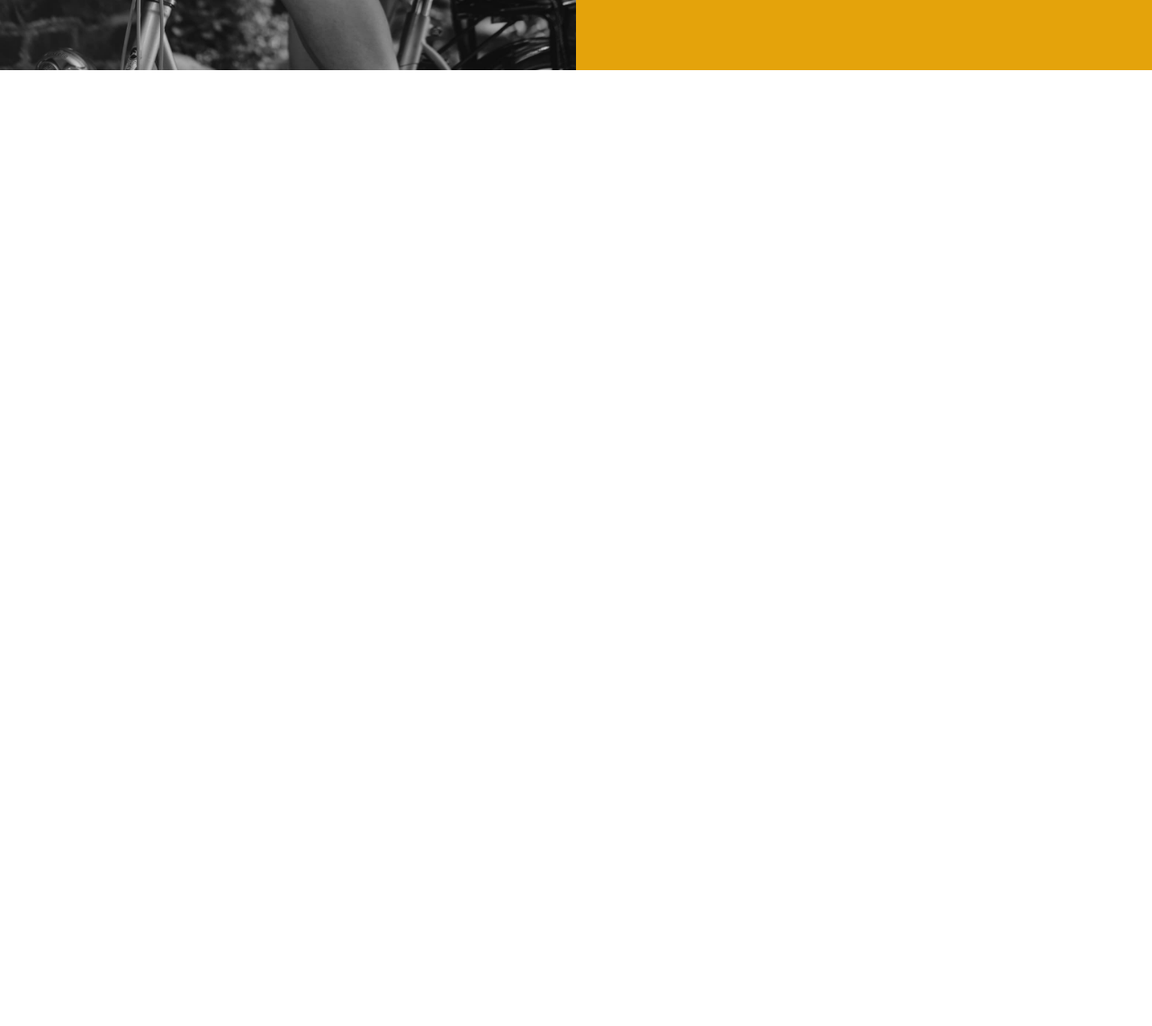
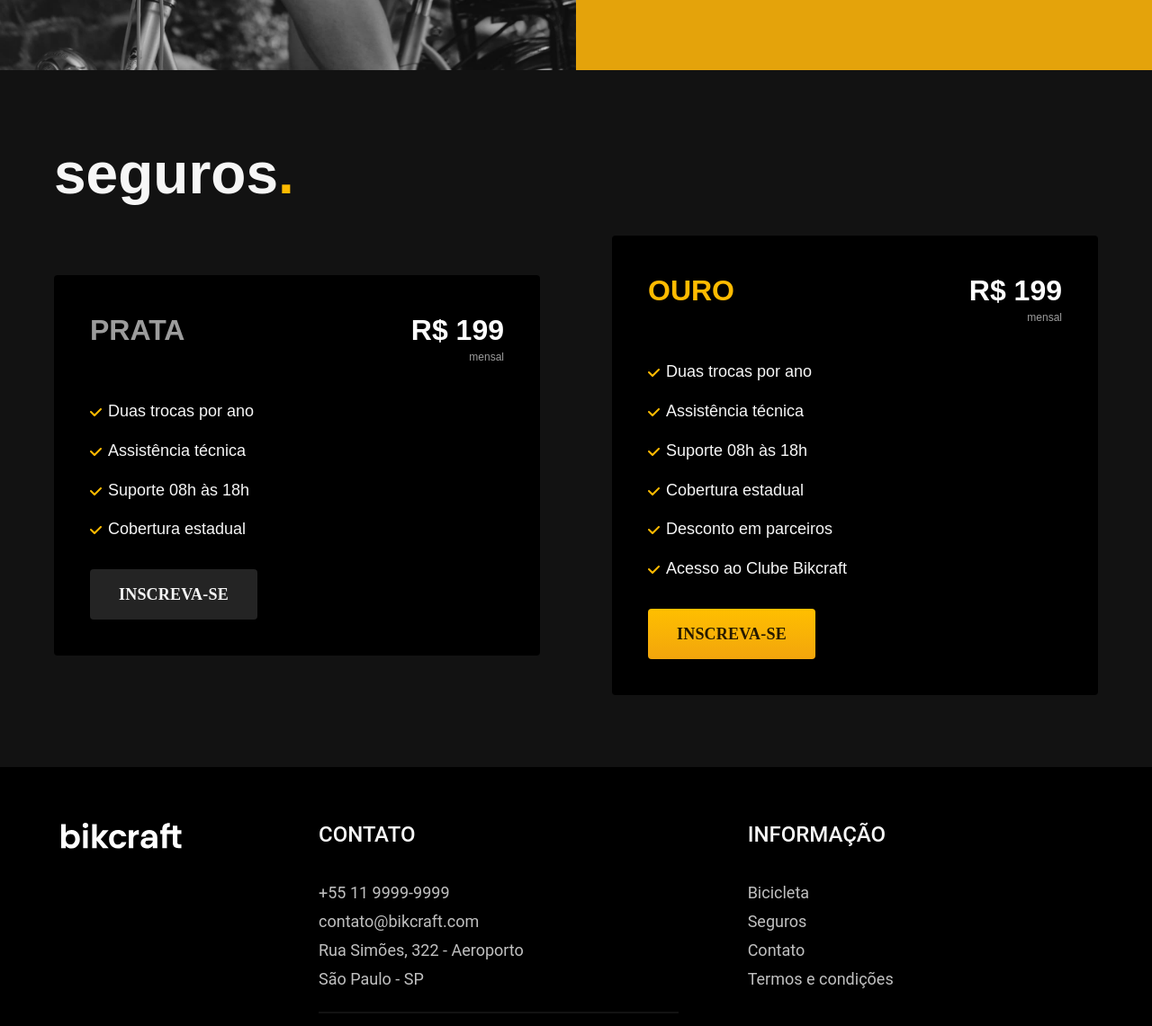
Before and after one commit to lopesmath/bikecraft, a plain HTML site: page index.html in a window 1280 px wide. Shown: the part 3478-4619 px from the top of the page at 90% size. Before the commit the page ends 3556 px from the top, so only its background shows below. Drawn offline with Linux system fonts and the light colour scheme.

Commit message:
homepage

```diff
--- /dev/null
+++ b/css/global/footer.css
@@ -0,0 +1,54 @@
+.footer {
+  padding: 60px 28px;
+  display: grid;
+  grid-template-columns: 3fr 5fr 4fr;
+}
+
+.footer-redes {
+  display: flex;
+  gap: 28px;
+}
+
+.footer h3 {
+  margin-bottom: 32px;
+}
+
+.footer ul {
+  margin-bottom: 1rem;
+}
+
+.footer-contato li:nth-child(2):after,
+.footer-contato li:nth-child(3):after {
+  content: "";
+  height: 2px;
+  margin: 20px 0;
+  width: 400px;
+  background: var(--cor-g1);
+  display: block;
+}
+
+.footer-bg p {
+  padding-bottom: 1.5rem;
+  text-align: center;
+}
+
+@media (max-width: 1000px) {
+  .footer {
+    grid-template-columns: 1fr 1fr;
+  }
+  .footer img {
+    grid-column: 1 / -1;
+    margin-bottom: 2rem;
+  }
+}
+
+@media (max-width: 600px) {
+  .footer {
+    grid-template-columns: 1fr;
+    gap: 1rem;
+  }
+  .footer-contato li:nth-child(2):after,
+  .footer-contato li:nth-child(3):after {
+    width: 300px;
+  }
+}
--- /dev/null
+++ b/css/home.css/seguros.css
@@ -0,0 +1,74 @@
+.seguros-bg {
+  padding: 5rem 0;
+}
+.seguros-bg h2 {
+  margin-bottom: 32px;
+}
+
+.seguros {
+  display: grid;
+  grid-template-columns: repeat(2, 1fr);
+  align-items: center;
+  gap: 80px;
+}
+.seguro-card {
+  border-radius: 0.25rem;
+  padding: 2.5rem 2.5rem;
+  max-width: 35rem;
+  display: grid;
+  grid-template-columns: 1fr auto;
+  grid-template-rows: 100px auto auto;
+  gap: 0;
+  justify-items: start;
+  align-items: start;
+}
+
+.seguro-card .button,
+.button2 {
+  align-self: end;
+  grid-row: 3;
+  grid-column: 1 / -1;
+}
+
+.seguro-card h3 {
+  margin-bottom: 60px;
+  columns: 1;
+}
+
+.seguro-card li {
+  margin-bottom: 20px;
+  list-style: url(/img/icones/lista.svg);
+  list-style-position: inside;
+}
+
+.seguro-card li:last-child {
+  margin-bottom: 32px;
+}
+
+.seguro-card-valor {
+  grid-column: 2;
+  grid-row: 1;
+  justify-self: end;
+}
+.seguro-card-valor span {
+  display: block;
+  text-align: end;
+}
+
+@media (max-width: 1000px) {
+  .seguros {
+    grid-template-columns: 1fr;
+    justify-items: center;
+    gap: 40px;
+  }
+}
+
+@media (max-width: 450px) {
+  .seguros {
+    max-width: none;
+    padding-left: 0;
+    padding-right: 0;
+  }
+  .seguro-card {
+  }
+}
--- a/css/style.css
+++ b/css/style.css
@@ -5,12 +5,14 @@
 @import url(/css/utilities/components.css);
 @import url(/css/utilities/spacing.css);
 @import url(/css/global/header.css);
+@import url(/css/global/footer.css);
 
 /* homepage */
 @import url(/css/home.css/intro.css);
 @import url(/css/home.css/tecnologia.css);
 @import url(/css/home.css/parceiros.css);
 @import url(/css/home.css/depoimento.css);
+@import url(/css/home.css/seguros.css);
 
 /* bicicletas */
 @import url(/css/bicicletas/bicicletas-list.css);
--- a/css/utilities/components.css
+++ b/css/utilities/components.css
@@ -29,3 +29,12 @@
 .uppercase {
   text-transform: uppercase;
 }
+
+.secundario {
+  background: var(--cor-g2);
+  color: var(--cor-g10);
+}
+.secundario:hover {
+  background: var(--cor-g3);
+  color: var(--cor-g10);
+}
--- a/index.html
+++ b/index.html
@@ -112,6 +112,85 @@
       <span class="font-1-text3">Ana Júlia</span>
     </div>
   </section>
+  <article class="seguros-bg g1-bg" aria-label="Seguros">
+    <h2 class="font-1-title container g10-font">seguros<span class="p1-font">.</span></h2>
+    <div class="seguros container">
+      <div class="seguro-card black-bg">
+        <h3 class="font-1-title2 g6-font uppercase">Prata</h3>
+        <ul class="g10-font font-1-text">
+          <li>Duas trocas por ano</li>
+          <li>Assistência técnica</li>
+          <li>Suporte 08h às 18h</li>
+          <li>Cobertura estadual</li>
+        </ul>
+        <a class="button secundario" href="/">Inscreva-se</a>
+        <div class="seguro-card-valor">
+          <span class="font-1-title2 white-font">R$ 199</span>
+          <span class="font-1-text2 g6-font">mensal</span>
+        </div>
+      </div>
+      <div class="seguro-card black-bg">
+        <h3 class="font-1-title2 p1-font uppercase">Ouro</h3>
+        <ul class="g10-font font-1-text">
+          <li>Duas trocas por ano</li>
+          <li>Assistência técnica</li>
+          <li>Suporte 08h às 18h</li>
+          <li>Cobertura estadual</li>
+          <li>Desconto em parceiros</li>
+          <li>Acesso ao Clube Bikcraft</li>
+        </ul>
+        <a class="button" href="/">Inscreva-se</a>
+        <div class="seguro-card-valor">
+          <span class="font-1-title2 white-font">R$ 199</span>
+          <span class="font-1-text2 g6-font">mensal</span>
+        </div>
+      </div>
+    </div>
+  </article>
+
+  <footer class="footer-bg black-bg">
+    <div class="footer container">
+      <img src="/img/bikcraft.svg" alt="Bikcraft">
+      <div class="footer-contato">
+        <h3 class="font-2-title g10-font uppercase">Contato</h3>
+        <ul class="font-2-title4 g7-font">
+          <a href="tel:+552199999999">
+            <li>+55 11 9999-9999</li>
+          </a>
+          <a href="mailto:contato@bikcraft.com">
+            <li>contato@bikcraft.com</li>
+          </a>
+          <li>Rua Simões, 322 - Aeroporto
+            <br>São Paulo - SP
+          </li>
+        </ul>
+        <div class="footer-redes">
+          <img src="img/redes/instagram.svg" alt="">
+          <img src="img/redes/facebook.svg" alt="">
+          <img src="img/redes/youtube.svg" alt="">
+        </div>
+      </div>
+      <div class="footer-info">
+        <h3 class="font-2-title g10-font uppercase">Informação</h3>
+        <ul class="font-2-title4 g7-font">
+          <a href="/bicicletas.html">
+            <li>Bicicleta</li>
+          </a>
+          <a href="/seguros.html">
+            <li>Seguros</li>
+          </a>
+          <a href="/contato.html">
+            <li>Contato</li>
+          </a>
+          <a href="/termos.html">
+            <li>Termos e condições</li>
+          </a>
+        </ul>
+      </div>
+
+    </div>
+    <p class="g6-font container">Bikcraft © Alguns direitos reservados.</p>
+  </footer>
 </body>
 
 </html>
```
